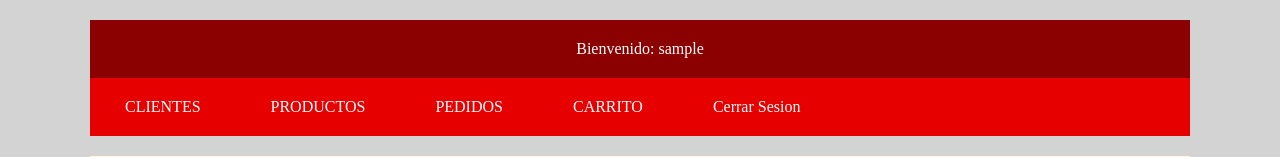
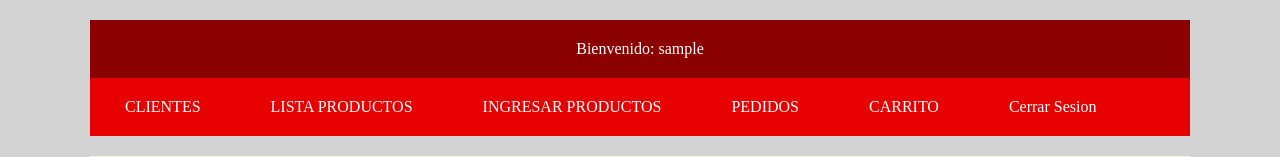
Before and after one commit to Geovanny21094/ProyectoExamen, a PHP site: page /listadoProductos.php in a window 1280 px wide. Shown: the top 157 px of the page. Run offline with PHP 8.4, Linux system fonts and the light colour scheme; the visitor is signed in with stand-in values (Sample User, id 1); data that the repository does not hold is empty.

Commit message:
Agregado de productos

```diff
--- a/insertarProductos.php
+++ b/insertarProductos.php
@@ -48,7 +48,7 @@
         			</tr>
                     <tr>
                         <td colspan="2" style="text-align:center">
-                            <h4><a href="index.php" title="Regresar pagina Anterior">VOLVER</a></h4>
+                            <h4><a href="listadoProductos.php" title="Regresar pagina Anterior">VOLVER</a></h4>
                         </td>
                     </tr>
 				</table>
--- a/listadoClientes.php
+++ b/listadoClientes.php
@@ -27,8 +27,8 @@
 		<nav>
 			<ul><li><a href="listadoClientes.php">CLIENTES</a></li></ul>
 
-			<ul><li><a href="listadoProductos.php">PRODUCTOS</a></li></ul>  <!-- CODIGO AÑADIDO y archivo LISTADO PRODUCTOS-->
-
+			<ul><li><a href="listadoProductos.php">LISTA PRODUCTOS</a></li></ul>  <!-- CODIGO AÑADIDO y archivo LISTADO PRODUCTOS-->
+			<ul><li><a href="insertarProductos.php">INGRESAR PRODUCTOS</a></li></ul>  <!-- CODIGO AÑADIDO y archivo LISTADO PRODUCTOS-->
 
 			<ul><li><a href="pedido.php">PEDIDOS</a></li></ul>
 
--- a/listadoProductos.php
+++ b/listadoProductos.php
@@ -27,8 +27,8 @@
 		<nav>
 			<ul><li><a href="listadoClientes.php">CLIENTES</a></li></ul>
 
-			<ul><li><a href="listadoProductos.php">PRODUCTOS</a></li></ul>  <!-- CODIGO AÑADIDO y archivo LISTADO PRODUCTOS-->
-
+			<ul><li><a href="listadoProductos.php">LISTA PRODUCTOS</a></li></ul>  <!-- CODIGO AÑADIDO y archivo LISTADO PRODUCTOS-->
+			<ul><li><a href="insertarProductos.php">INGRESAR PRODUCTOS</a></li></ul>  <!-- CODIGO AÑADIDO y archivo LISTADO PRODUCTOS-->
 
 			<ul><li><a href="pedido.php">PEDIDOS</a></li></ul>
 
```
Also changed, not shown: CSS/estiloBlogs.css (line endings or trailing spaces).
